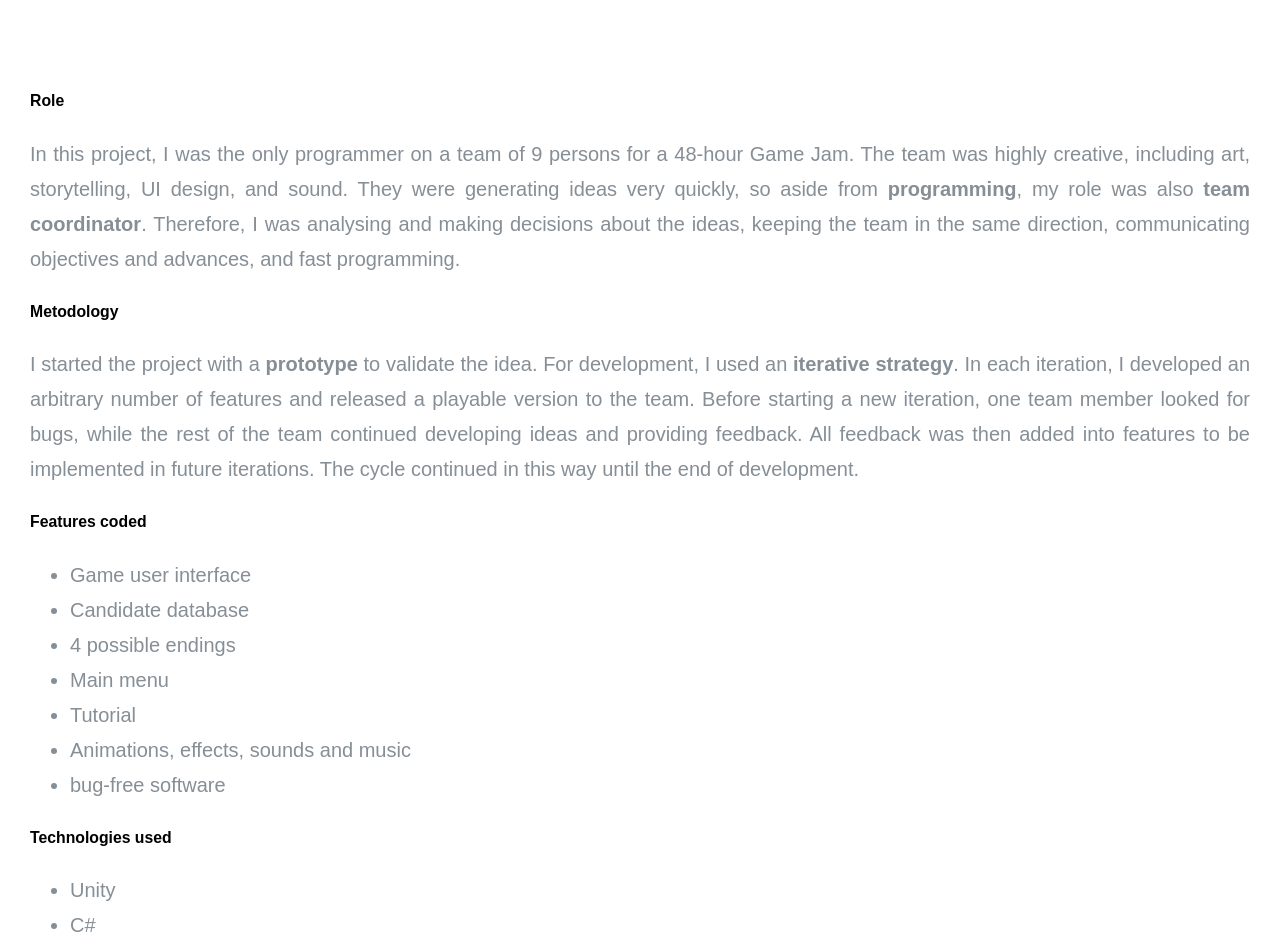
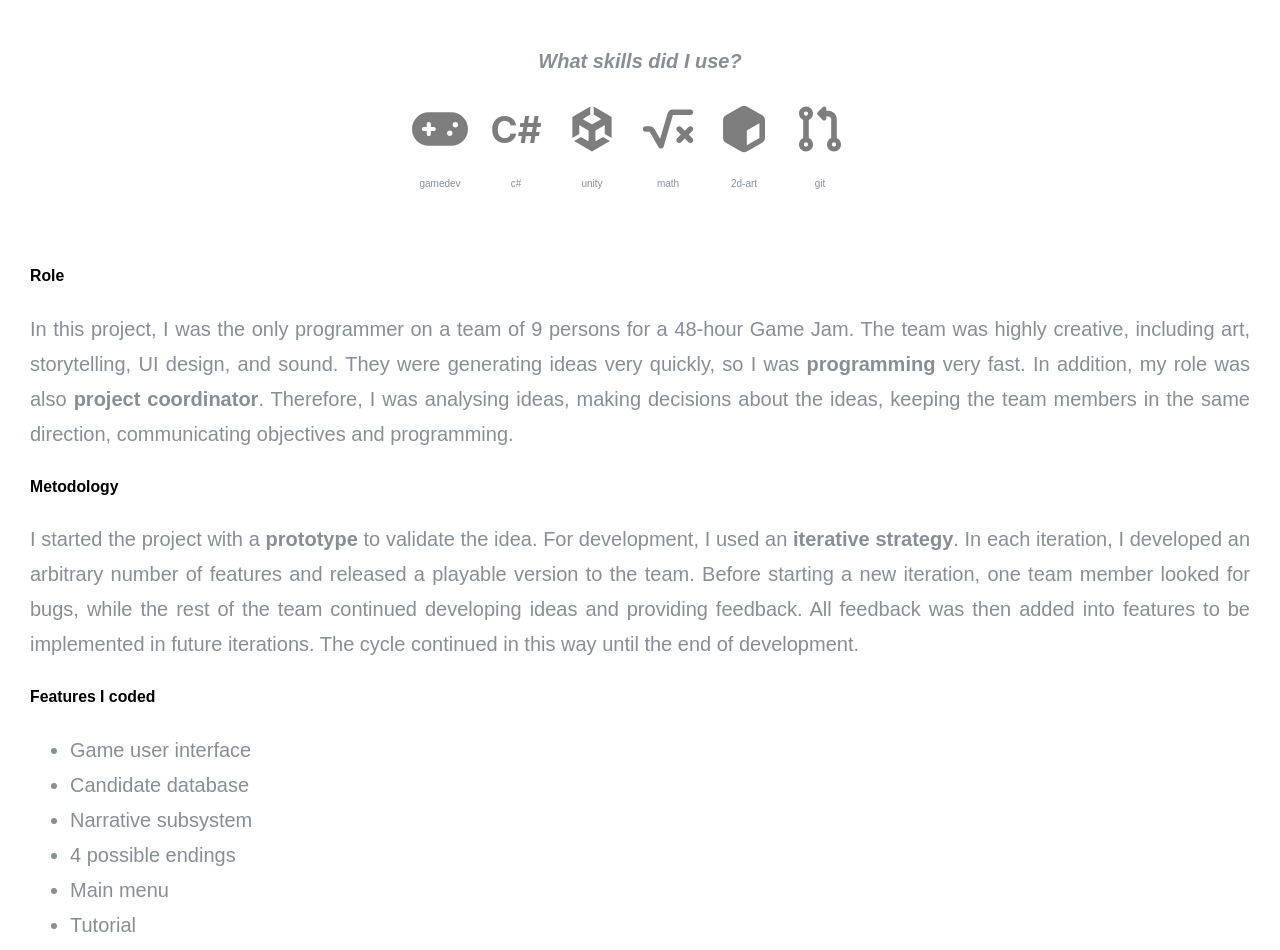
Before and after one commit to cristian-pd/cristian-pd.github.io, a React (Create React App) app: page /#/tcproj in a window 1280 px wide. Shown: the part 960-1910 px from the top of the page. Built offline with nearby package versions, Linux system fonts and the light colour scheme; a web font is replaced by a local one; what react-easy-emoji would draw is missing.

Commit message:
Content update

```diff
--- a/src/pages/tcproj.js
+++ b/src/pages/tcproj.js
@@ -4,6 +4,16 @@ import "../containers/Main.scss";
 import "../containers/greeting/Greeting.scss"
 import "./proj.scss";
 import "./tcproj.scss";
+import SoftwareSkill from "../components/softwareSkills/SoftwareSkill";
+
+const tcSkills = [
+  { skillName: "gamedev", fontAwesomeClassname: "gameLogo"  },
+  { skillName: "c#",      fontAwesomeClassname: "csLogo"    },
+  { skillName: "unity",   fontAwesomeClassname: "unityLogo" },
+  { skillName: "math",    fontAwesomeClassname: "mathLogo"  },
+  { skillName: "2d-art",  fontAwesomeClassname: "cubeLogo"  },
+  { skillName: "git",     fontAwesomeClassname: "gitLogo"   }
+];
 
 function TCProj() {
   useLayoutEffect(() => {
@@ -28,25 +38,24 @@ function TCProj() {
         </div>
         <br/>
         <br/>
+        <p className="greeting-text-p subTitle tc-p-center"><b>What skills did I use?</b></p>
+        <br/>
+        <SoftwareSkill skillMap={tcSkills} />
         <br/>
         <h5>Role</h5>
-        <p className="greeting-text-p subTitle">In this project, I was the only programmer on a team of 9 persons for a 48-hour Game Jam. The team was highly creative, including art, storytelling, UI design, and sound. They were generating ideas very quickly, so aside from <b>programming</b>, my role was also <b>team coordinator</b>. Therefore, I was analysing and making decisions about the ideas, keeping the team in the same direction, communicating objectives and advances, and fast programming.</p>
+        <p className="greeting-text-p subTitle">In this project, I was the only programmer on a team of 9 persons for a 48-hour Game Jam. The team was highly creative, including art, storytelling, UI design, and sound. They were generating ideas very quickly, so I was <b>programming</b> very fast. In addition, my role was also <b>project coordinator</b>. Therefore, I was analysing ideas, making decisions about the ideas, keeping the team members in the same direction, communicating objectives and programming.</p>
         <h5>Metodology</h5>
         <p className="greeting-text-p subTitle">I started the project with a <b>prototype</b> to validate the idea. For development, I used an <b>iterative strategy</b>. In each iteration, I developed an arbitrary number of features and released a playable version to the team. Before starting a new iteration, one team member looked for bugs, while the rest of the team continued developing ideas and providing feedback. All feedback was then added into features to be implemented in future iterations. The cycle continued in this way until the end of development.</p>
-        <h5>Features coded</h5>
+        <h5>Features I coded</h5>
         <ul>
           <li className="greeting-text-p subTitle">Game user interface</li>
           <li className="greeting-text-p subTitle">Candidate database</li>
+          <li className="greeting-text-p subTitle">Narrative subsystem</li>
           <li className="greeting-text-p subTitle">4 possible endings</li>
           <li className="greeting-text-p subTitle">Main menu</li>
           <li className="greeting-text-p subTitle">Tutorial</li>
-          <li className="greeting-text-p subTitle">Animations, effects, sounds and music</li>
+          <li className="greeting-text-p subTitle">All the animations, effects, sounds and music</li>
           <li className="greeting-text-p subTitle">bug-free software</li>
-        </ul>
-        <h5>Technologies used</h5>
-        <ul>
-          <li className="greeting-text-p subTitle">Unity</li>
-          <li className="greeting-text-p subTitle">C#</li>
         </ul>
       </div>
     </div>
```
